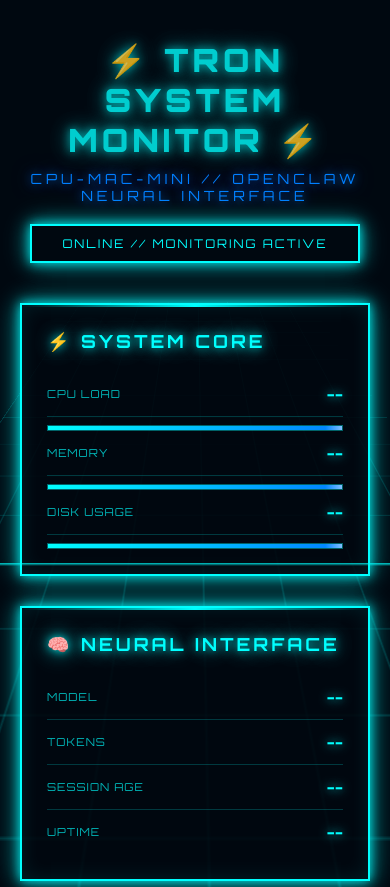
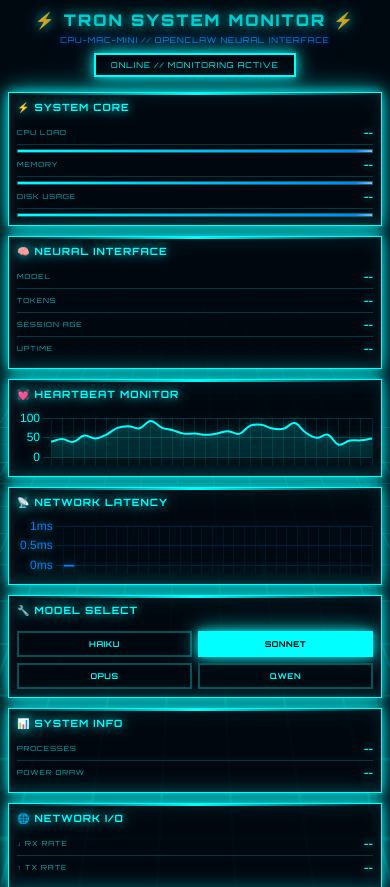
Before and after one commit to cyberpatrolunit/tron-dashboard, a website: page index.html in a window 390 px wide. Shown: the top 887 px of the page. Drawn offline with nearby package versions, Linux system fonts and the light colour scheme; no server answers.

Commit message:
📱 Micro-scale UI for iPhone portrait mode

```diff
--- a/index.html
+++ b/index.html
@@ -310,14 +310,138 @@
       filter: drop-shadow(0 0 5px var(--neon-cyan));
     }
 
-    /* Responsive */
+    /* Responsive - iPhone Portrait Micro-Scale */
     @media (max-width: 768px) {
+      body {
+        padding: 0;
+      }
+
+      .container {
+        padding: 10px 8px;
+      }
+
+      /* Compact header */
+      header {
+        margin-bottom: 15px;
+      }
+
       h1 {
-        font-size: 32px;
-        letter-spacing: 4px;
+        font-size: 18px;
+        letter-spacing: 2px;
+        margin-bottom: 5px;
       }
+
+      .subtitle {
+        font-size: 8px;
+        letter-spacing: 1px;
+      }
+
+      .status-line {
+        margin-top: 8px;
+        padding: 5px 15px;
+        font-size: 8px;
+        letter-spacing: 1px;
+      }
+
+      /* Compact grid */
       .grid {
         grid-template-columns: 1fr;
+        gap: 10px;
+        margin-bottom: 10px;
+      }
+
+      /* Micro cards */
+      .card {
+        padding: 10px;
+        border-width: 1px;
+      }
+
+      .card h2 {
+        font-size: 11px;
+        letter-spacing: 1px;
+        margin-bottom: 8px;
+      }
+
+      .stat {
+        padding: 6px 0;
+      }
+
+      .stat-label {
+        font-size: 8px;
+      }
+
+      .stat-value {
+        font-size: 10px;
+      }
+
+      .progress-bar {
+        height: 4px;
+        margin-top: 4px;
+      }
+
+      /* Compact charts */
+      .chart-container {
+        height: 80px;
+        margin-top: 8px;
+      }
+
+      /* Micro model buttons */
+      .model-buttons {
+        gap: 6px;
+      }
+
+      .model-btn {
+        padding: 6px;
+        font-size: 8px;
+        letter-spacing: 0.5px;
+      }
+
+      /* Compact timestamp */
+      .timestamp {
+        font-size: 7px;
+        margin-top: 10px;
+      }
+
+      /* Hide scan line on mobile for performance */
+      body::after {
+        display: none;
+      }
+
+      /* Smaller grid background */
+      body::before {
+        background-size: 30px 30px;
+      }
+
+      /* Make large cards single column too */
+      .large-card {
+        grid-column: 1;
+      }
+    }
+
+    /* Extra compact for very small screens (iPhone SE, etc) */
+    @media (max-width: 400px) {
+      h1 {
+        font-size: 16px;
+      }
+
+      .card {
+        padding: 8px;
+      }
+
+      .card h2 {
+        font-size: 10px;
+      }
+
+      .stat-label {
+        font-size: 7px;
+      }
+
+      .stat-value {
+        font-size: 9px;
+      }
+
+      .chart-container {
+        height: 60px;
       }
     }
   </style>
```
